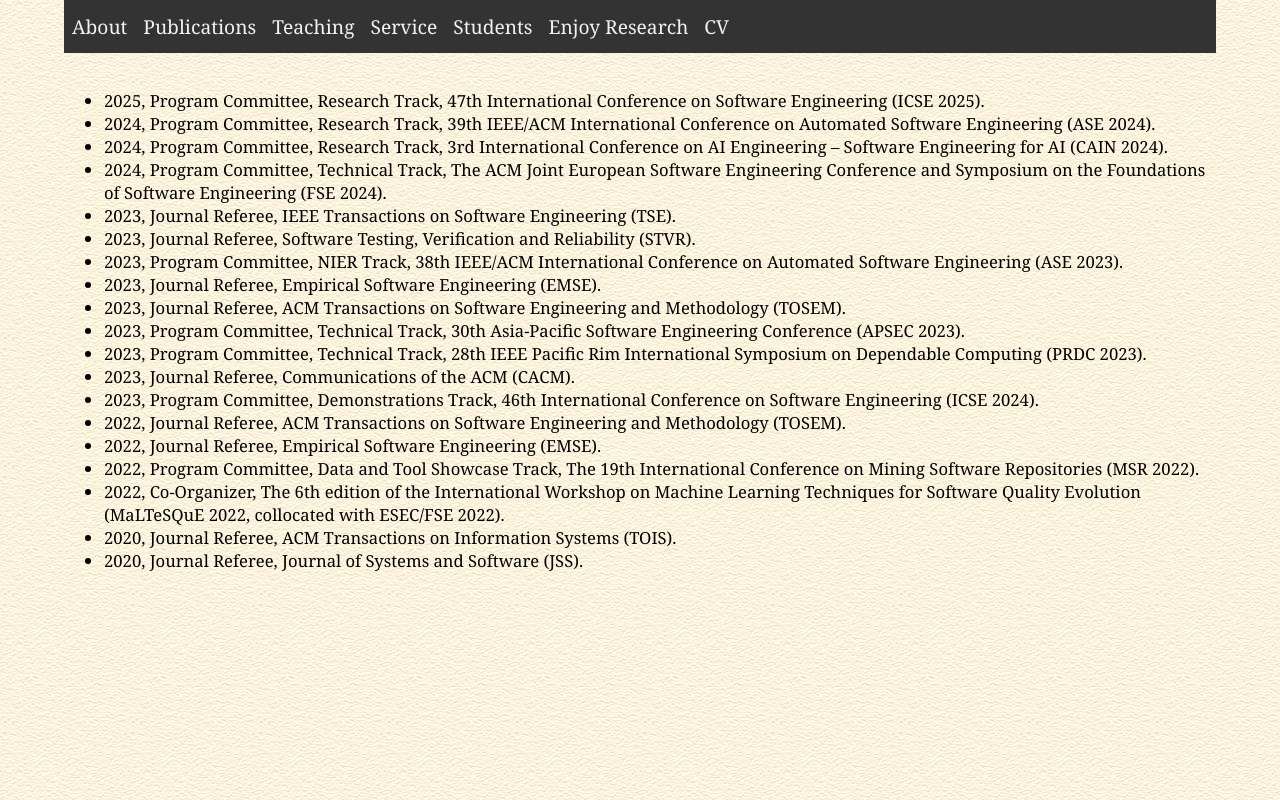
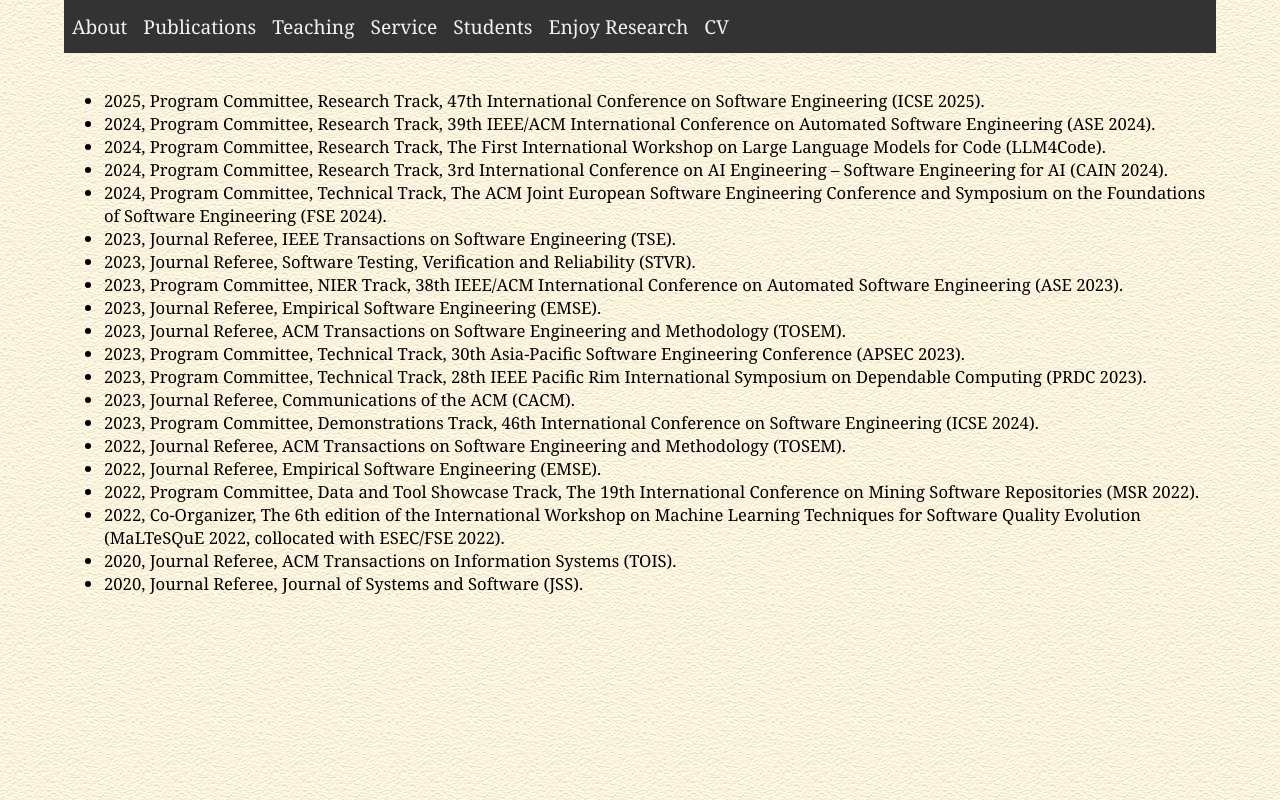
Before and after one commit to maxxbw54/maxxbw54.github.io, a plain HTML site: page service.html in a window 1280 px wide. Drawn offline with Linux system fonts and the light colour scheme.

Commit message:
update service

```diff
--- a/service.html
+++ b/service.html
@@ -93,6 +93,7 @@
          <ul>
             <li>2025, Program Committee, Research Track, 47th International Conference on Software Engineering (ICSE 2025).</li>
             <li>2024, Program Committee, Research Track, 39th IEEE/ACM International Conference on Automated Software Engineering (ASE 2024).</li>
+            <li>2024, Program Committee, Research Track, The First International Workshop on Large Language Models for Code (LLM4Code).</li>
             <li>2024, Program Committee, Research Track, 3rd International Conference on AI Engineering – Software Engineering for AI (CAIN 2024).</li>
             <li>2024, Program Committee, Technical Track, The ACM Joint European Software Engineering Conference and Symposium on the Foundations of Software Engineering (FSE 2024).</li>
             <li>2023, Journal Referee, IEEE Transactions on Software Engineering (TSE).</li>
```
